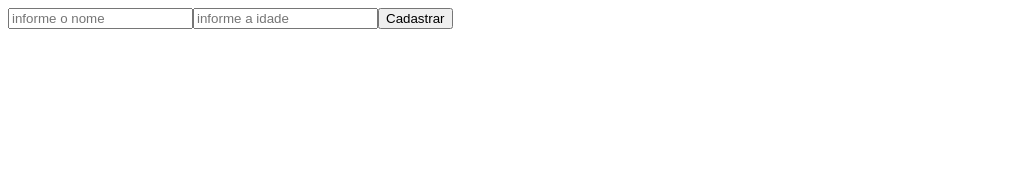
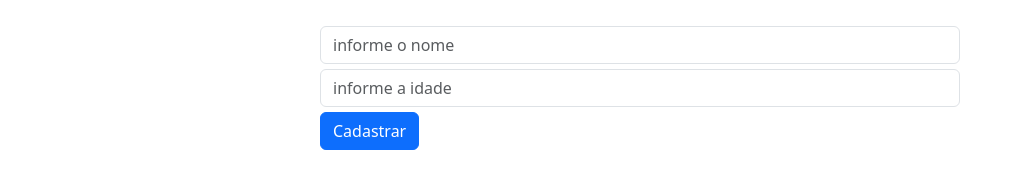
Before and after one commit to GabsDonato/Projeto-Final-ReactBasic, a React app in the folder projeto-final/: page / in a window 1280 px wide. Shown: the whole page, without its empty margins (0-1015 px from the left). Built offline with nearby package versions, Linux system fonts and the light colour scheme.

Commit message:
formualrio

```diff
--- a/projeto-final/public/index.html
+++ b/projeto-final/public/index.html
@@ -13,7 +13,7 @@
 
     <link rel="manifest" href="%PUBLIC_URL%/manifest.json" />
 
-    <link href="https://cdn.jsdelivr.net/npm/bootstrap@5.3.3/dist/css/bootstrap.min.css">
+    <link href="https://cdn.jsdelivr.net/npm/bootstrap@5.3.3/dist/css/bootstrap.min.css" rel="stylesheet" integrity="sha384-QWTKZyjpPEjISv5WaRU9OFeRpok6YctnYmDr5pNlyT2bRjXh0JMhjY6hW+ALEwIH" crossorigin="anonymous">
     <title>React App</title>
   </head>
   <body>
--- /dev/null
+++ b/projeto-final/src/Estilos.css
@@ -0,0 +1,8 @@
+form{
+    width: 50%;
+    margin: 2% auto;
+}
+
+input {
+    margin-top: 5px;
+}
--- a/projeto-final/src/Formulario.js
+++ b/projeto-final/src/Formulario.js
@@ -13,7 +13,7 @@ class Formulario extends React.Component{
             <form>
                 <input type='text' placeholder='informe o nome' className='form-control' />
                 <input type='number' placeholder='informe a idade' className='form-control' />
-                <input type='submit' value='Cadastrar' />
+                <input type='submit' value='Cadastrar' className='btn btn-primary'/>
             </form>
         );
     }
--- a/projeto-final/src/index.js
+++ b/projeto-final/src/index.js
@@ -1,7 +1,10 @@
 import React from 'react';
 import ReactDOM from 'react-dom';
 
+import '../src/Estilos.css';
+
 import Formulario from './Formulario';
+
 
 
 class Principal extends React.Component{
```
